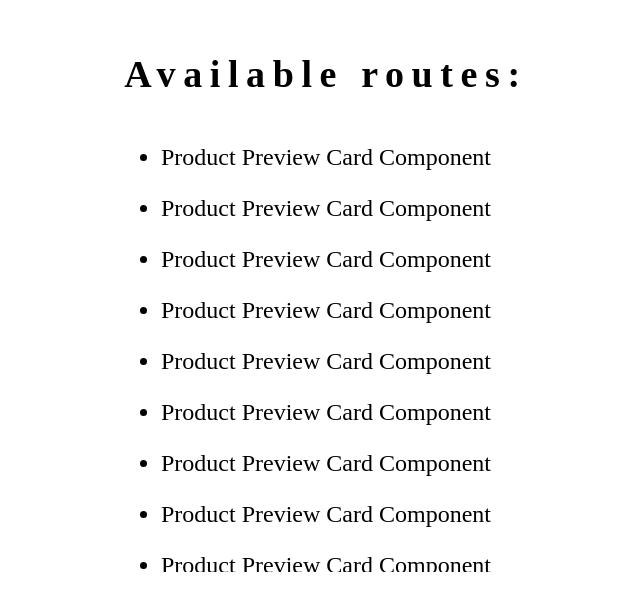
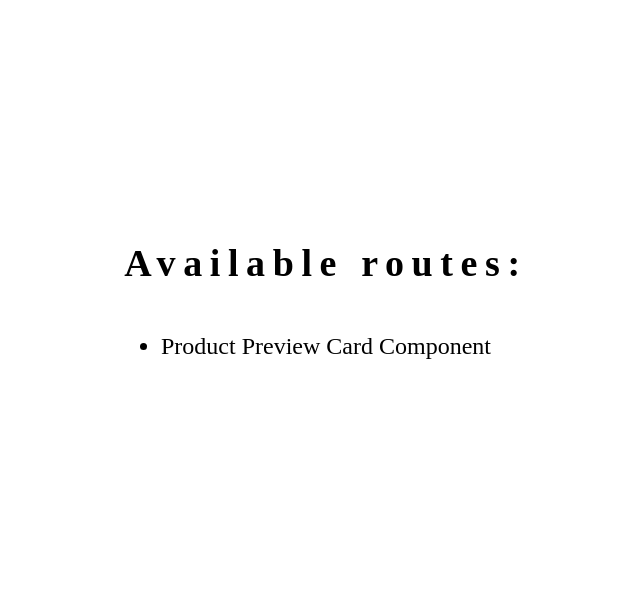
Before and after one commit to Moustafa-H/frontend-mentor-components, a Next.js app: page / in a window 1280 px wide. Shown: the part 148-758 px from the top of the page, without its empty margins (314-954 px from the left). Built offline with nearby package versions, Linux system fonts and the light colour scheme.

Commit message:
removed extra links

```diff
--- a/app/page.tsx
+++ b/app/page.tsx
@@ -7,36 +7,6 @@ import styles from './home.module.css'
       <h1 className={ styles.h1 }>Available routes:</h1>
       <ul className={ styles.ul }>
         <li className={ styles.li }><Link href='/product-preview-card'>Product Preview Card Component</Link></li>
-        <li className={ styles.li }><Link href='/product-preview-card'>Product Preview Card Component</Link></li>
-        <li className={ styles.li }><Link href='/product-preview-card'>Product Preview Card Component</Link></li>
-        <li className={ styles.li }><Link href='/product-preview-card'>Product Preview Card Component</Link></li>
-        <li className={ styles.li }><Link href='/product-preview-card'>Product Preview Card Component</Link></li>
-        <li className={ styles.li }><Link href='/product-preview-card'>Product Preview Card Component</Link></li>
-        <li className={ styles.li }><Link href='/product-preview-card'>Product Preview Card Component</Link></li>
-        <li className={ styles.li }><Link href='/product-preview-card'>Product Preview Card Component</Link></li>
-        <li className={ styles.li }><Link href='/product-preview-card'>Product Preview Card Component</Link></li>
-        <li className={ styles.li }><Link href='/product-preview-card'>Product Preview Card Component</Link></li>
-        <li className={ styles.li }><Link href='/product-preview-card'>Product Preview Card Component</Link></li>
-        <li className={ styles.li }><Link href='/product-preview-card'>Product Preview Card Component</Link></li>
-        <li className={ styles.li }><Link href='/product-preview-card'>Product Preview Card Component</Link></li>
-        <li className={ styles.li }><Link href='/product-preview-card'>Product Preview Card Component</Link></li>
-        <li className={ styles.li }><Link href='/product-preview-card'>Product Preview Card Component</Link></li>
-        <li className={ styles.li }><Link href='/product-preview-card'>Product Preview Card Component</Link></li>
-        <li className={ styles.li }><Link href='/product-preview-card'>Product Preview Card Component</Link></li>
-        <li className={ styles.li }><Link href='/product-preview-card'>Product Preview Card Component</Link></li>
-        <li className={ styles.li }><Link href='/product-preview-card'>Product Preview Card Component</Link></li>
-        <li className={ styles.li }><Link href='/product-preview-card'>Product Preview Card Component</Link></li>
-        <li className={ styles.li }><Link href='/product-preview-card'>Product Preview Card Component</Link></li>
-        <li className={ styles.li }><Link href='/product-preview-card'>Product Preview Card Component</Link></li>
-        <li className={ styles.li }><Link href='/product-preview-card'>Product Preview Card Component</Link></li>
-        <li className={ styles.li }><Link href='/product-preview-card'>Product Preview Card Component</Link></li>
-        <li className={ styles.li }><Link href='/product-preview-card'>Product Preview Card Component</Link></li>
-        <li className={ styles.li }><Link href='/product-preview-card'>Product Preview Card Component</Link></li>
-        <li className={ styles.li }><Link href='/product-preview-card'>Product Preview Card Component</Link></li>
-        <li className={ styles.li }><Link href='/product-preview-card'>Product Preview Card Component</Link></li>
-        <li className={ styles.li }><Link href='/product-preview-card'>Product Preview Card Component</Link></li>
-        <li className={ styles.li }><Link href='/product-preview-card'>Product Preview Card Component</Link></li>
-
       </ul>
     </main>
   )
```
